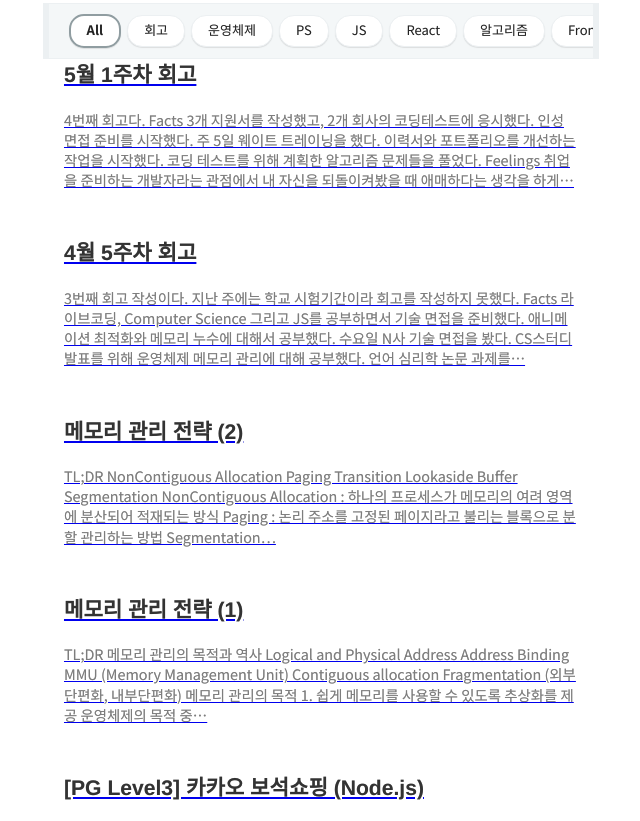
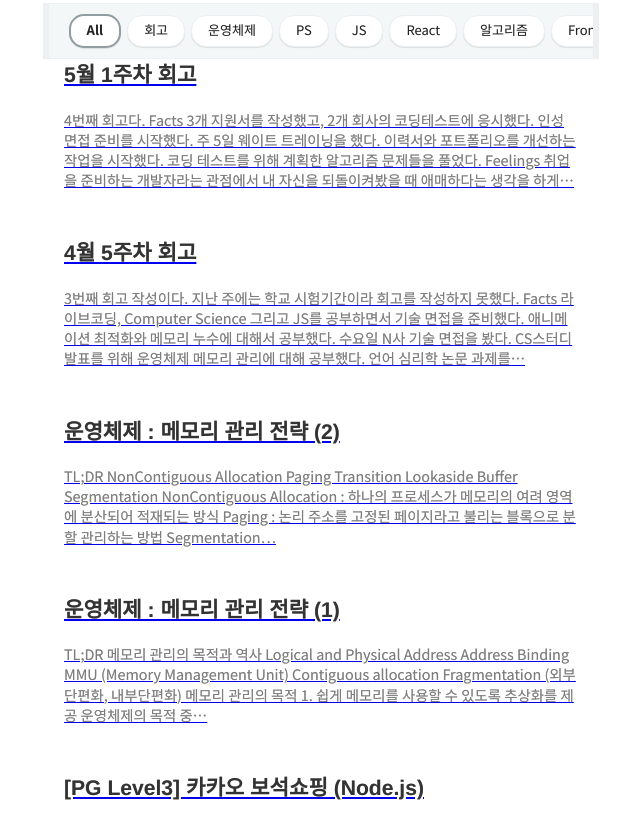
Before and after one commit to ingong/ingong.github.io, a Gatsby site: page / in a window 1280 px wide. Shown: the part 337-1158 px from the top of the page, without its empty margins (319-959 px from the left). Built offline with nearby package versions, Linux system fonts and the light colour scheme; Gatsby itself is replaced by a stand-in of ours; some packages are replaced by stand-ins of ours; what typography-theme-github would draw is missing.

Commit message:
메모리 관리 전략 제목 수정

```diff
--- a/content/blog/운영체제/메모리 관리 전략 (1).md
+++ b/content/blog/운영체제/메모리 관리 전략 (1).md
@@ -1,5 +1,5 @@
 ---
-title: '메모리 관리 전략 (1)'
+title: '운영체제 : 메모리 관리 전략 (1)'
 date: 2022-05-01 21:00:00
 category: '운영체제'
 draft: false
--- a/content/blog/운영체제/메모리 관리 전략 (2).md
+++ b/content/blog/운영체제/메모리 관리 전략 (2).md
@@ -1,5 +1,5 @@
 ---
-title: '메모리 관리 전략 (2)'
+title: '운영체제 : 메모리 관리 전략 (2)'
 date: 2022-05-01 21:15:00
 category: '운영체제'
 draft: false
```
